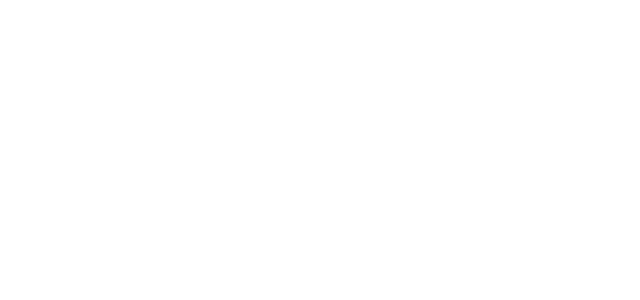
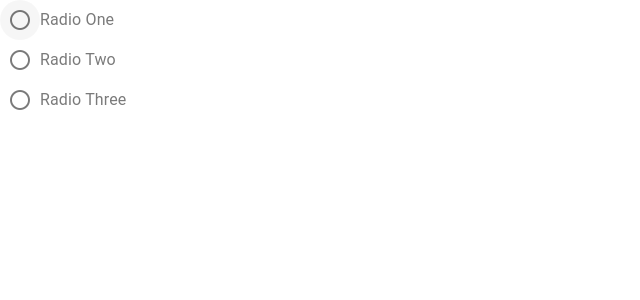
Before and after one commit to Temmy3620/nuxt3_login, a Nuxt app in the folder front/: page /vuetify in a window 1280 px wide. Before the commit this address had no page. Shown: the top 300 px of the page, without its empty margins (0-640 px from the left). Built offline with nearby package versions, Linux system fonts and the light colour scheme.

Commit message:
vuetifyのコンポーネントを実装できるようになった

```diff
--- a/front/app.vue
+++ b/front/app.vue
@@ -1,5 +1,7 @@
 <template>
-    <div>
-        <NuxtPage />
-    </div>
+    <NuxtLayout>
+        <v-app>
+          <NuxtPage />
+        </v-app>
+    </NuxtLayout>
 </template>
--- a/front/nuxt.config.ts
+++ b/front/nuxt.config.ts
@@ -1,5 +1,8 @@
 // https://nuxt.com/docs/api/configuration/nuxt-config
+import vuetify, { transformAssetUrls } from 'vite-plugin-vuetify'
+
 export default defineNuxtConfig({
+
   components: [{
     path: '~/components/',
     pathPrefix: false,
@@ -12,12 +15,32 @@
   target: 'static',
 
 
-
   proxy: { // <= 追加
-    '/api': 'http://localhost:8000', // <= 追加
+    '/api': 'http://localhost:8080', // <= 追加
   },
 
   // Modules: https://go.nuxtjs.dev/config-modules
+  build: {
+    transpile: ['vuetify'],
+  },
+  modules: [
+    (_options, nuxt) => {
+      nuxt.hooks.hook('vite:extendConfig', (config) => {
+        // @ts-expect-error
+        config.plugins.push(vuetify({ autoImport: true }))
+      })
+    },
+    //...
+  ],
+  vite: {
+    vue: {
+      template: {
+        transformAssetUrls,
+      },
+    },
+  },
+
+
 
 
 
--- a/front/package.json
+++ b/front/package.json
@@ -10,9 +10,14 @@
     "postinstall": "nuxt prepare"
   },
   "dependencies": {
+    "@mdi/font": "^7.4.47",
     "@nuxtjs/proxy": "^2.1.0",
     "nuxt": "^3.10.3",
     "vue": "^3.4.21",
     "vue-router": "^4.3.0"
+  },
+  "devDependencies": {
+    "vite-plugin-vuetify": "^2.0.3",
+    "vuetify": "^3.5.13"
   }
 }
--- /dev/null
+++ b/front/pages/vuetify.vue
@@ -0,0 +1,17 @@
+<template>
+    <v-radio-group>
+      <v-radio label="Radio One" value="one"></v-radio>
+      <v-radio label="Radio Two" value="two"></v-radio>
+      <v-radio label="Radio Three" value="three"></v-radio>
+    </v-radio-group>
+</template>
+<script setup lang="ts">
+    const message = 'Hello! TypeScript!';
+    const bigNumber: bigint = 100n;
+
+    console.log("--------------------------------");
+    console.log(message);
+    console.log(bigNumber);
+    console.log("--------------------------------");
+
+</script>
--- /dev/null
+++ b/front/plugins/vuetify.ts
@@ -0,0 +1,12 @@
+// import this after install `@mdi/font` package
+import '@mdi/font/css/materialdesignicons.css'
+
+import 'vuetify/styles'
+import { createVuetify } from 'vuetify'
+
+export default defineNuxtPlugin((app) => {
+  const vuetify = createVuetify({
+    // ... your configuration
+  })
+  app.vueApp.use(vuetify)
+})
```
Also changed, not shown: 2 other files (tests, documents, lock files or other folders).
